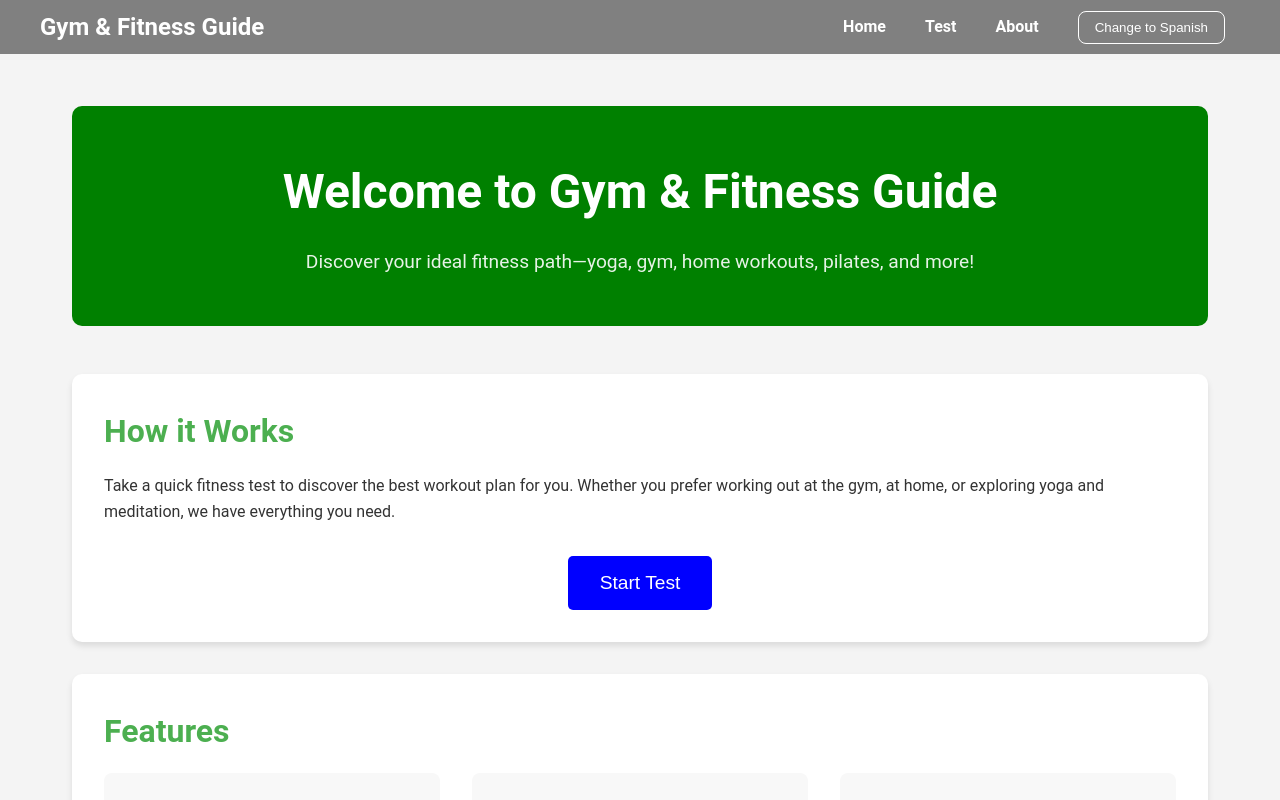
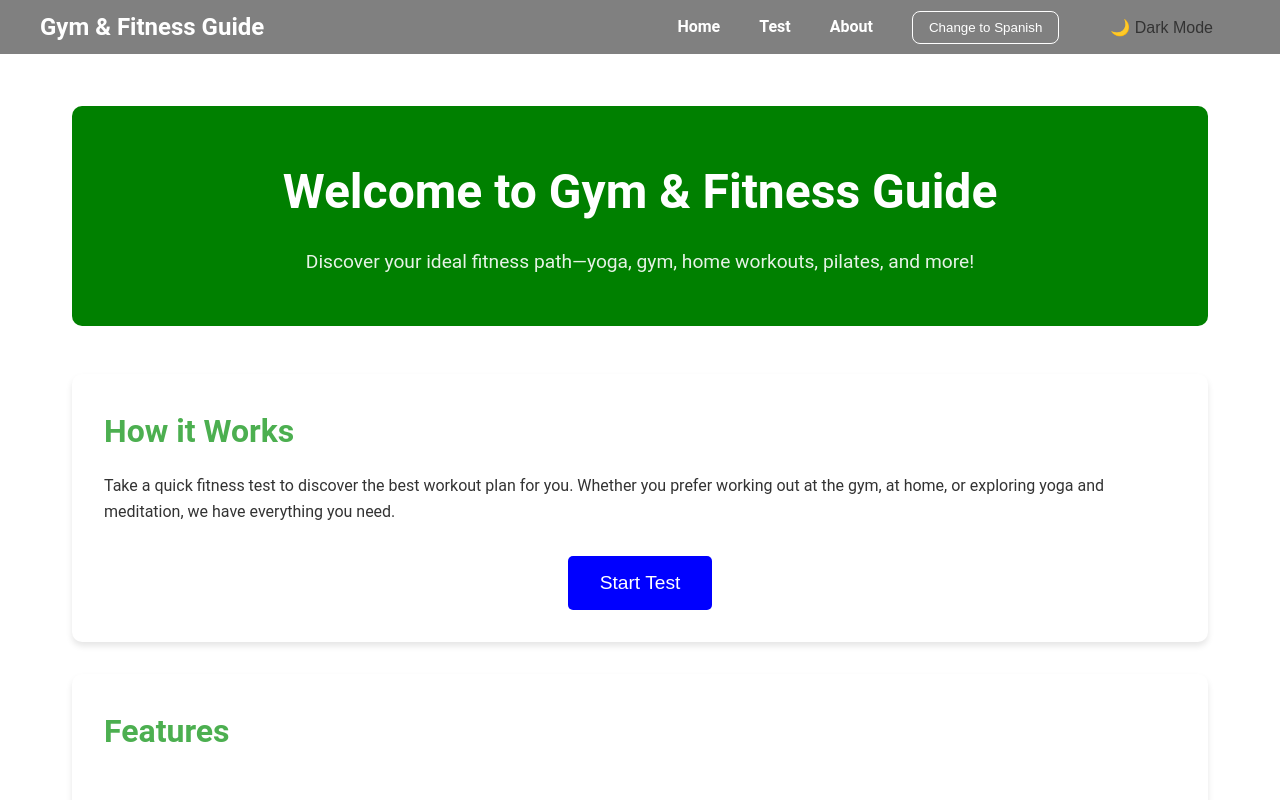
Before and after one commit to abrahamraies/GymFitnessFrontEnd, a React (Vite) app in the folder gymfitnessfrontend/: page / in a window 1280 px wide. Shown: the top 800 px of the page. Built offline with nearby package versions, Linux system fonts and the light colour scheme.

Commit message:
Add button to change theme color

```diff
--- a/gymfitnessfrontend/src/components/layouts/NavBar/NavBar.module.css
+++ b/gymfitnessfrontend/src/components/layouts/NavBar/NavBar.module.css
@@ -9,6 +9,22 @@
   align-items: center;
   max-width: 1200px;
   margin: 0 auto;
+}
+
+.themeButton {
+  padding: 8px 12px;
+  font-size: 1rem;
+  background-color: var(--button-bg);
+  color: var(--button-text);
+  border: none;
+  border-radius: 5px;
+  cursor: pointer;
+  transition: background-color 0.3s ease, transform 0.2s;
+}
+
+.themeButton:hover {
+  background-color: #0056b3;
+  transform: scale(1.05);
 }
 
 .logo {
--- a/gymfitnessfrontend/src/components/layouts/NavBar/NavBar.tsx
+++ b/gymfitnessfrontend/src/components/layouts/NavBar/NavBar.tsx
@@ -1,10 +1,12 @@
-import React from 'react';
+import React, { useContext } from 'react';
 import { Link } from 'react-router-dom';
 import styles from './NavBar.module.css';
 import { useTranslation } from "react-i18next";
+import { ThemeContext } from "../../../utils/context/ThemeContext";
 
 const NavBar: React.FC = () => {
   const { t, i18n } = useTranslation();
+  const { theme, toggleTheme } = useContext(ThemeContext)!;
 
   const toggleLanguage = () => {
     const newLanguage = i18n.language === "en" ? "es" : "en";
@@ -40,6 +42,11 @@ const NavBar: React.FC = () => {
               {t("navbar.changeLanguage")}
             </button>
           </li>
+          <li>
+          <button onClick={toggleTheme} className={styles.themeButton}>
+            {theme === "light" ? "🌙 Dark Mode" : "☀️ Light Mode"}
+          </button>
+        </li>
         </ul>
       </div>
     </nav>
--- a/gymfitnessfrontend/src/index.css
+++ b/gymfitnessfrontend/src/index.css
@@ -4,23 +4,30 @@
   --secondary-color: #2ca3d2;
   --secondary-color-dark: #000000;
   --text-color: #333;
-  --background-color: #f4f4f4;
+  --bg-color: #ffffff;
   --card-background: #ffffff;
   --border-radius: 8px;
   --box-shadow: 0 2px 4px rgba(0, 0, 0, 0.1);
+}
+
+.dark {
+  --bg-color: #242424;
+  --text-color: #ffffff;
+  --primary-color: #073dff;
+}
+
+body {
+  font-family: 'Roboto', Arial, sans-serif;
+  line-height: 1.6;
+  background-color: var(--bg-color);
+  color: var(--text-color);
+  transition: background-color 0.3s ease, color 0.3s ease;
 }
 
 * {
   box-sizing: border-box;
   margin: 0;
   padding: 0;
-}
-
-body {
-  font-family: 'Roboto', Arial, sans-serif;
-  line-height: 1.6;
-  color: var(--text-color);
-  background-color: var(--background-color);
 }
 
 .container {
--- a/gymfitnessfrontend/src/main.tsx
+++ b/gymfitnessfrontend/src/main.tsx
@@ -3,9 +3,12 @@ import { createRoot } from 'react-dom/client';
 import './index.css';
 import "./i18n";
 import App from './App.tsx';
+import { ThemeProvider } from './utils/context/ThemeContext.tsx';
 
 createRoot(document.getElementById('root')!).render(
   <StrictMode>
-    <App />
+    <ThemeProvider>
+      <App />
+    </ThemeProvider>
   </StrictMode>
 );
--- a/gymfitnessfrontend/src/pages/Home/HomePage.module.css
+++ b/gymfitnessfrontend/src/pages/Home/HomePage.module.css
@@ -25,7 +25,7 @@
 }
 
 .howItWorksSection, .featureSection {
-  background-color: white;
+  background-color: var(--bg-color);
   padding: 2rem;
   margin-bottom: 2rem;
   border-radius: 10px;
@@ -68,7 +68,7 @@
 .featureItem {
   display: flex;
   align-items: center;
-  background-color: #f8f8f8;
+  background-color:var(--bg-color);
   padding: 1.5rem;
   border-radius: 8px;
   transition: transform 0.3s ease;
--- a/gymfitnessfrontend/src/pages/Recommendation/RecommendationsPage.module.css
+++ b/gymfitnessfrontend/src/pages/Recommendation/RecommendationsPage.module.css
@@ -31,7 +31,7 @@
   }
 
   .resourceItem {
-    background-color: white;
+    background-color: rgb(255, 255, 255);
     border-radius: 10px;
     padding: 1.5rem;
     box-shadow: 0 4px 6px rgba(0, 0, 0, 0.1);
--- a/gymfitnessfrontend/src/pages/TestPages/TestComponent.module.css
+++ b/gymfitnessfrontend/src/pages/TestPages/TestComponent.module.css
@@ -49,7 +49,7 @@
 }
 
 .questionContainer {
-  background-color: white;
+  background-color: var(--bg-color);
   border-radius: 8px;
   padding: 2rem;
   box-shadow: 0 4px 6px rgba(0, 0, 0, 0.1);
--- a/gymfitnessfrontend/src/pages/about/AboutPage.module.css
+++ b/gymfitnessfrontend/src/pages/about/AboutPage.module.css
@@ -3,7 +3,7 @@
   margin: 0 auto;
   padding: 2rem;
   font-family: 'Roboto', sans-serif;
-  color: #333;
+  color: var(--text-color);
 }
 
 .header {
@@ -24,7 +24,7 @@
 }
 
 .content {
-  background-color: white;
+  background-color: var(--bg-color);
   padding: 2rem;
   border-radius: 10px;
   box-shadow: 0 4px 6px rgba(0, 0, 0, 0.1);
--- a/gymfitnessfrontend/src/utils/context/ThemeContext.tsx
+++ b/gymfitnessfrontend/src/utils/context/ThemeContext.tsx
@@ -8,7 +8,8 @@ interface ThemeContextType {
   toggleTheme: () => void
 }
 
-const ThemeContext = createContext<ThemeContextType | undefined>(undefined)
+// eslint-disable-next-line react-refresh/only-export-components
+export const ThemeContext = createContext<ThemeContextType | undefined>(undefined)
 
 export const ThemeProvider: React.FC<{ children: React.ReactNode }> = ({ children }) => {
   const [theme, setTheme] = useState<Theme>("light")
```
